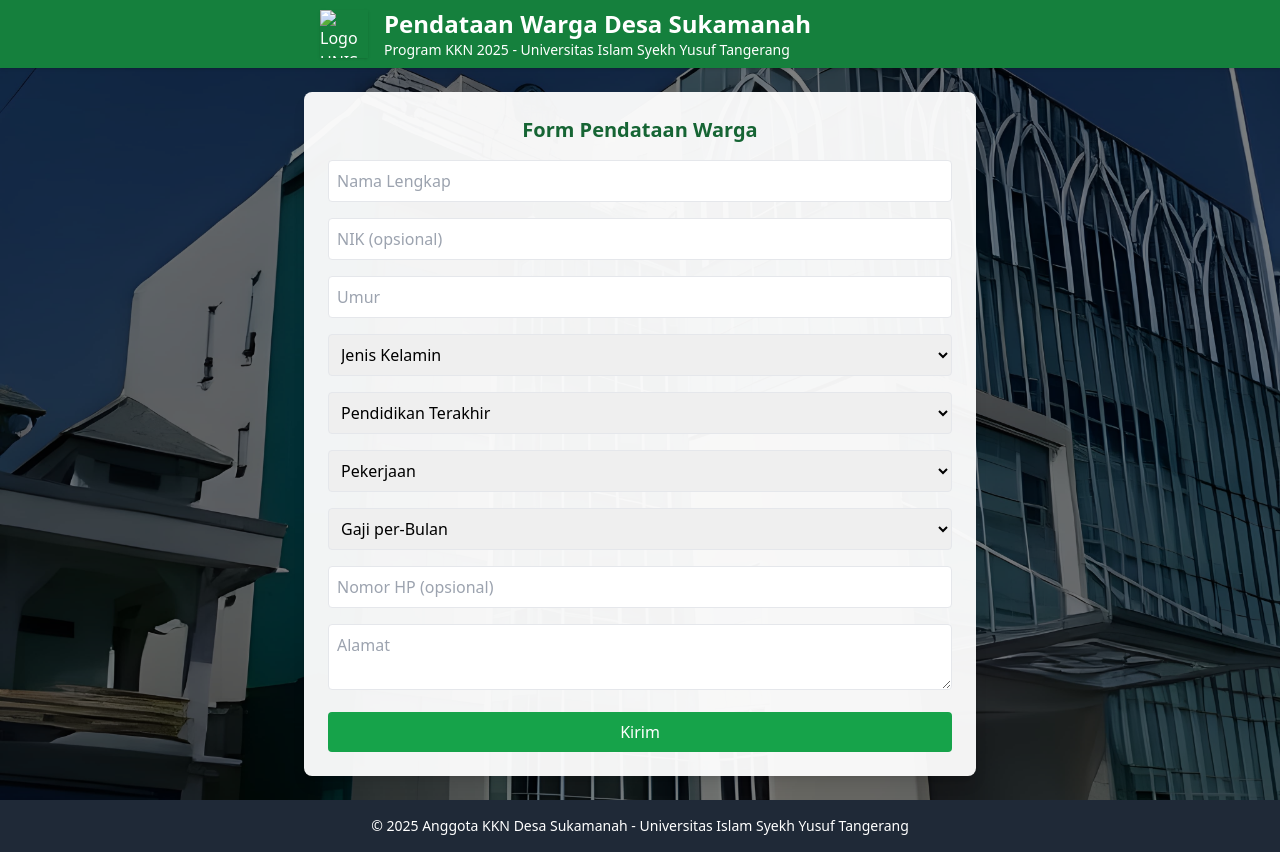
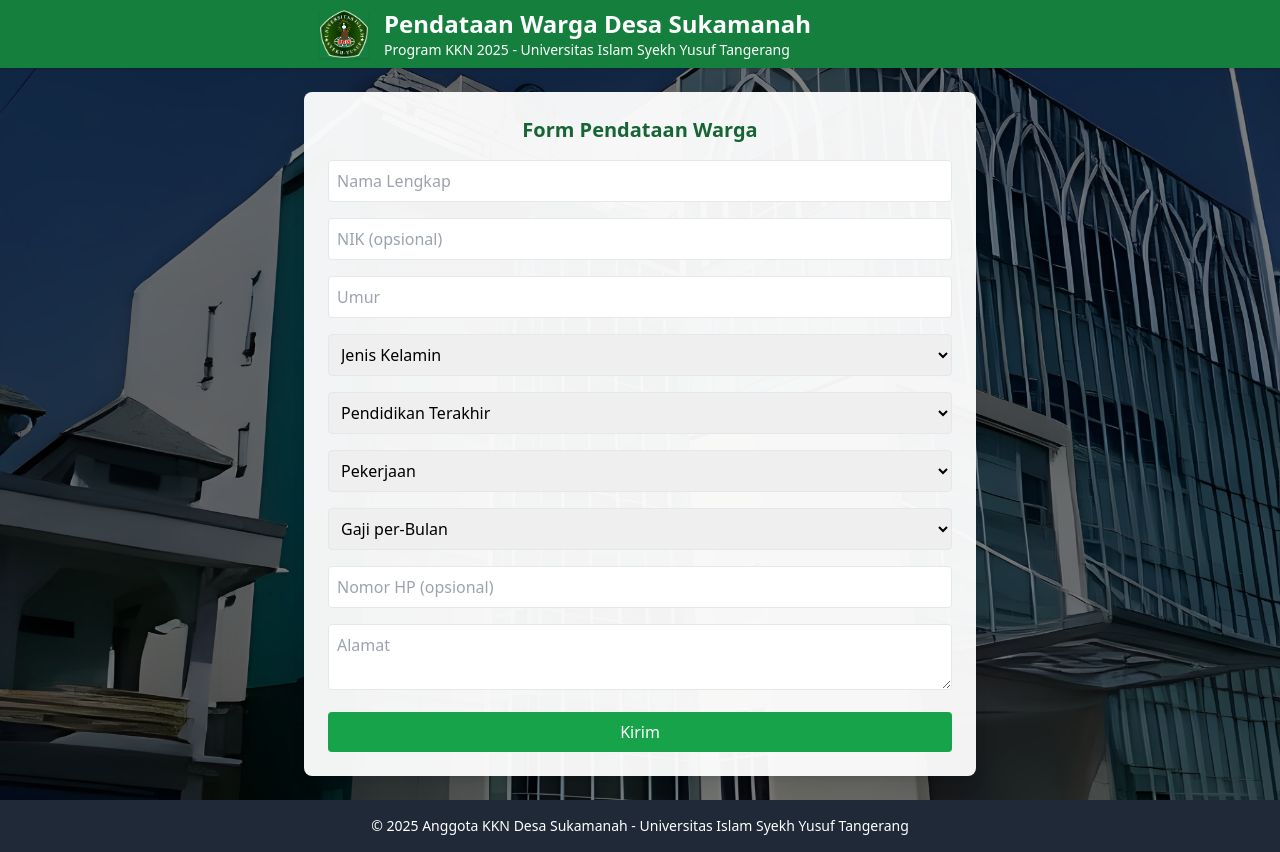
Before and after one commit to ridhosudrajat15/program-data-warga, a plain HTML site: page index.html in a window 1280 px wide. Drawn offline with nearby package versions, Linux system fonts and the light colour scheme; some packages are replaced by stand-ins of ours; a script that the page names is missing.

Commit message:
index.html

```diff
--- a/index.html
+++ b/index.html
@@ -10,7 +10,7 @@
 <body class="bg-gray-100 flex flex-col min-h-screen">
  <header class="bg-green-700 text-white py-2 shadow sticky top-0 z-50">
   <div class="max-w-2xl mx-auto px-4 flex items-center space-x-4">
-    <img src="image/unis.png" alt="Logo UNIS" class="w-12 h-12 shadow" />
+    <img src="unis.png" alt="Logo UNIS" class="w-12 h-12 shadow" />
     <div>
       <h1 class="text-xl sm:text-2xl font-bold">Pendataan Warga Desa Sukamanah</h1>
       <p class="text-sm">Program KKN 2025 - Universitas Islam Syekh Yusuf Tangerang</p>
```
